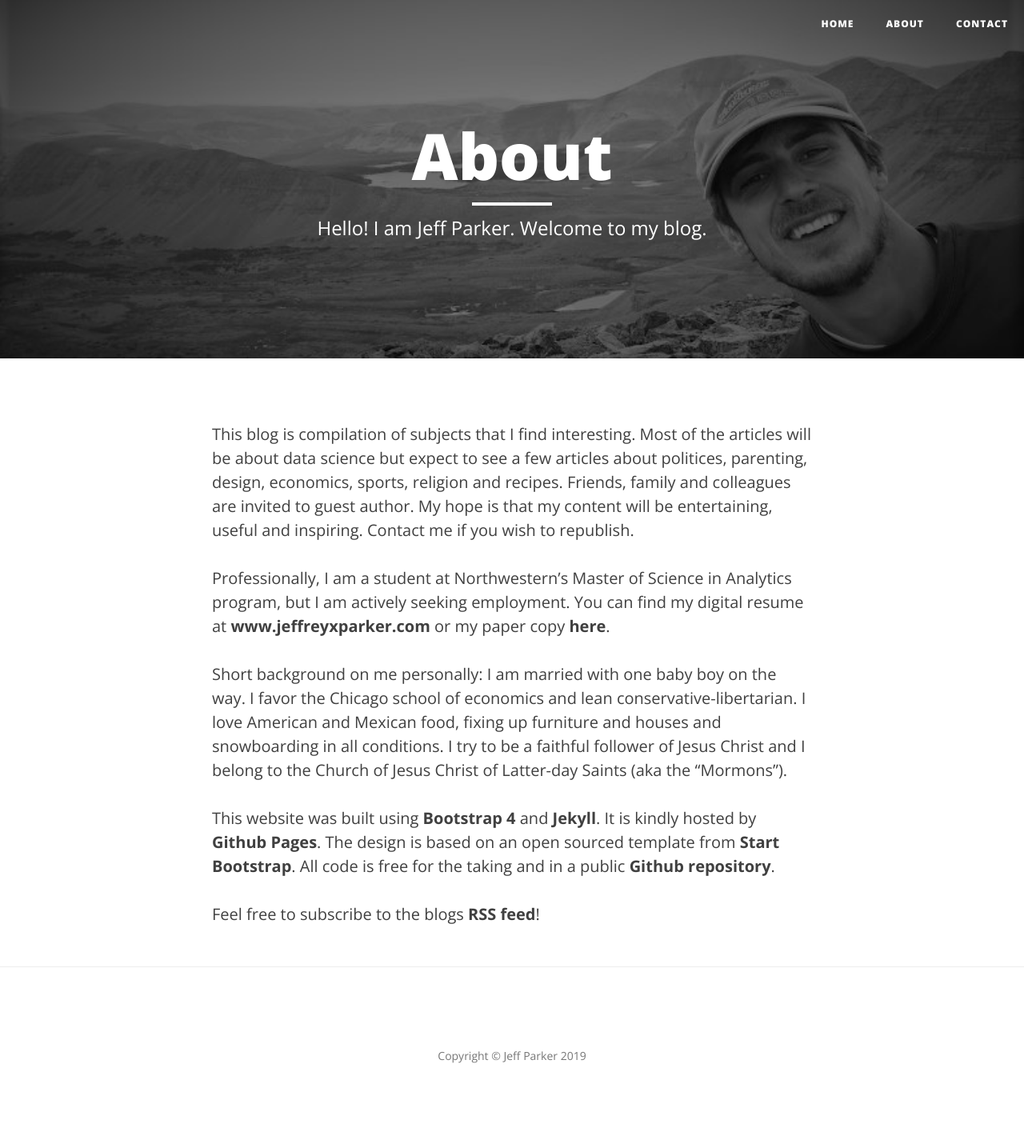
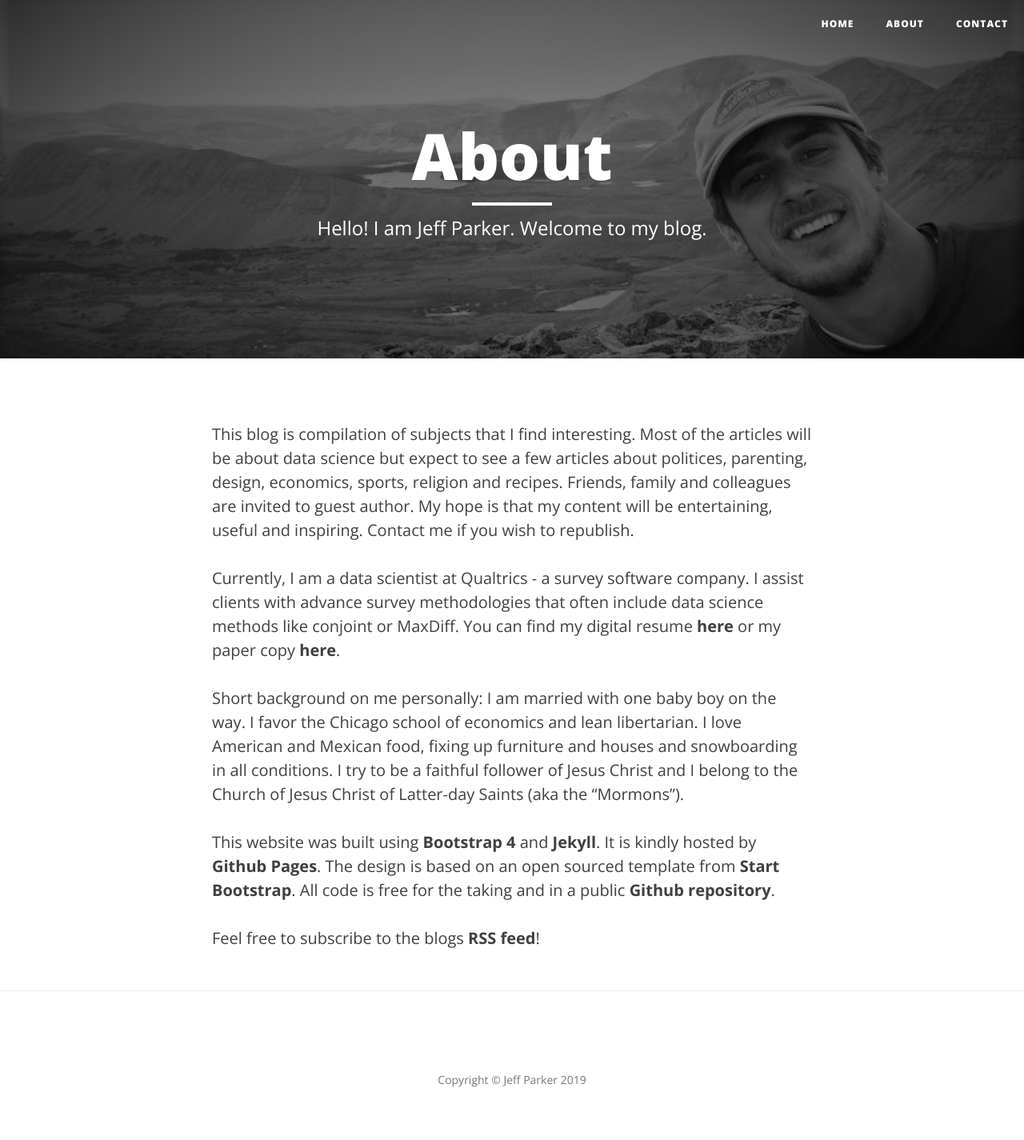
Before and after one commit to jeffreyxparker/jeffreyxparker.github.io, a Jekyll site: the page built from about.md, in a window 1280 px wide. Shown: the whole page at 80% size. Built offline with Jekyll 4.4.1, drawn with Linux system fonts in a browser that asks for light colours; nearby versions of some CDN libraries; before the commit the page ends 1395 px from its top, so only the background shows below that.

Commit message:
Updating About Me and Resume

```diff
--- a/about.md
+++ b/about.md
@@ -7,9 +7,9 @@ header-img: "img/jeffreyxparker2.jpg"
 
 This blog is compilation of subjects that I find interesting. Most of the articles will be about data science but expect to see a few articles about politices, parenting, design, economics, sports, religion and recipes. Friends, family and colleagues are invited to guest author. My hope is that my content will be entertaining, useful and inspiring. Contact me if you wish to republish.
 
-Professionally, I am a student at Northwestern's Master of Science in Analytics program, but I am actively seeking employment. You can find my digital resume at **[www.jeffreyxparker.com](http://www.jeffreyxparker.com)** or my paper copy **[here](https://jeffreyxparker.github.io/JeffreyParker_Resume.pdf)**.
+Currently, I am a data scientist at Qualtrics - a survey software company. I assist clients with advance survey methodologies that often include data science methods like conjoint or MaxDiff. You can find my digital resume **[here](https://jeffreyxparker.github.io/public_html/)** or my paper copy **[here](https://jeffreyxparker.github.io/JeffreyParker_Resume.pdf)**.
 
-Short background on me personally: I am married with one baby boy on the way. I favor the Chicago school of economics and lean conservative-libertarian. I love American and Mexican food, fixing up furniture and houses and snowboarding in all conditions. I try to be a faithful follower of Jesus Christ and I belong to the Church of Jesus Christ of Latter-day Saints (aka the "Mormons").
+Short background on me personally: I am married with one baby boy on the way. I favor the Chicago school of economics and lean libertarian. I love American and Mexican food, fixing up furniture and houses and snowboarding in all conditions. I try to be a faithful follower of Jesus Christ and I belong to the Church of Jesus Christ of Latter-day Saints (aka the "Mormons").
 
 
 This website was built using **[Bootstrap 4](https://v4-alpha.getbootstrap.com/)** and **[Jekyll](https://jekyllrb.com/)**. It is kindly hosted by **[Github Pages](https://pages.github.com/)**. The design is based on an open sourced template from **[Start Bootstrap](https://startbootstrap.com/template-overviews/clean-blog/)**. All code is free for the taking and in a public **[Github repository](https://github.com/jeffreyxparker/jeffreyxparker.github.io)**.
```
Also changed, not shown: 1 other file.
